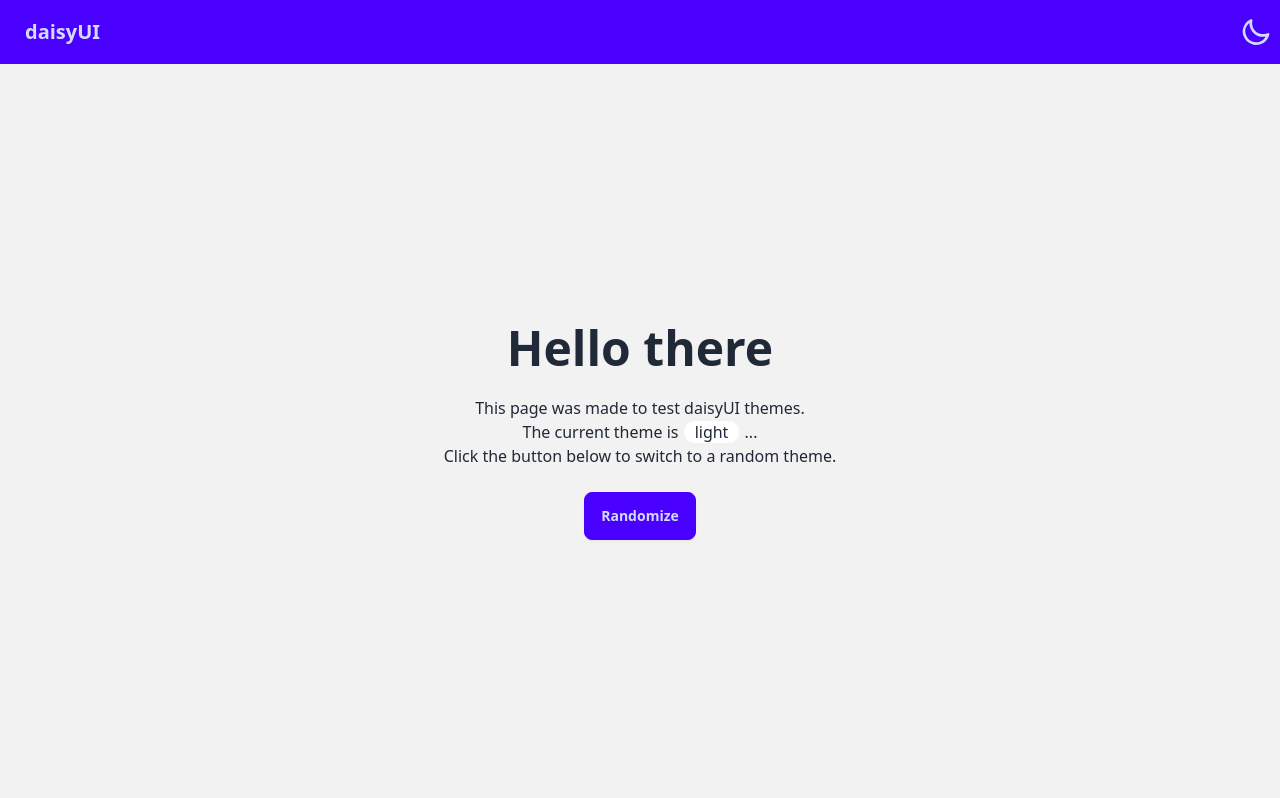
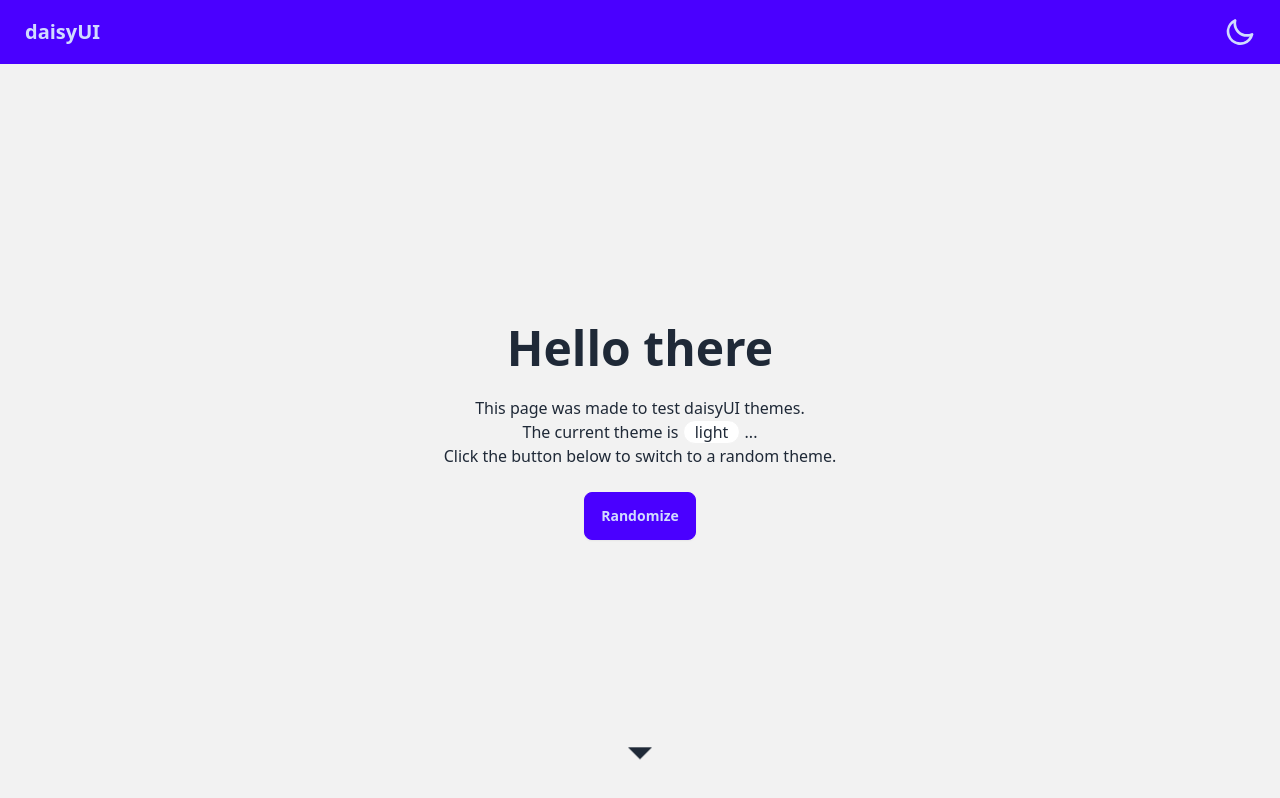
Before and after one commit to JulianoAleixo/Theme-Change-Daisy-UI, a React (Vite) app: page / in a window 1280 px wide. Built offline with nearby package versions, Linux system fonts and the light colour scheme.

Commit message:
:sparkles: Feat - Adding arrow with bounce effect on Hero and fixing padding on Navbar

```diff
--- a/src/components/Hero.tsx
+++ b/src/components/Hero.tsx
@@ -57,6 +57,19 @@ const Hero = ({ theme, setTheme }: HeroProps) => {
                     </button>
                 </div>
             </div>
+            <div className="flex justify-center self-end pb-6">
+                <span className="animate-bounce text-2xl">
+                    <svg
+                        xmlns="http://www.w3.org/2000/svg"
+                        width="48"
+                        height="48"
+                        viewBox="0 0 24 24"
+                        className="fill-current"
+                    >
+                        <path d="M12 16.5l-6-6h12l-6 6z"></path>
+                    </svg>
+                </span>
+            </div>
         </div>
     );
 };
--- a/src/components/Navbar.tsx
+++ b/src/components/Navbar.tsx
@@ -25,7 +25,7 @@ const Navbar = ({ theme, setTheme }: NavbarProps) => {
             <div className="flex-1">
                 <button className="btn btn-ghost text-xl">daisyUI</button>
             </div>
-            <div className="flex-none">
+            <div className="flex-none px-4">
                 <label className="swap swap-rotate">
                     <input type="checkbox" onChange={handleToggle} checked = {theme !== "light"} />
 
```
